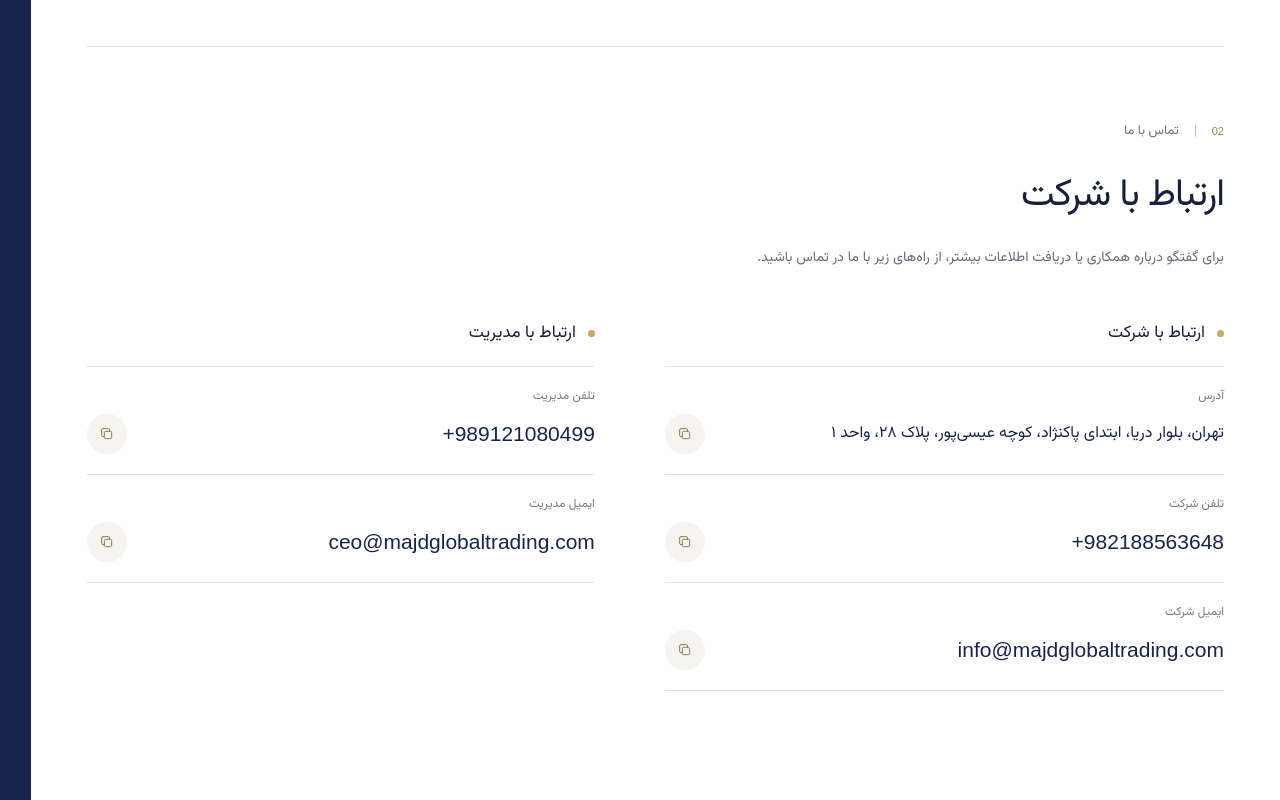
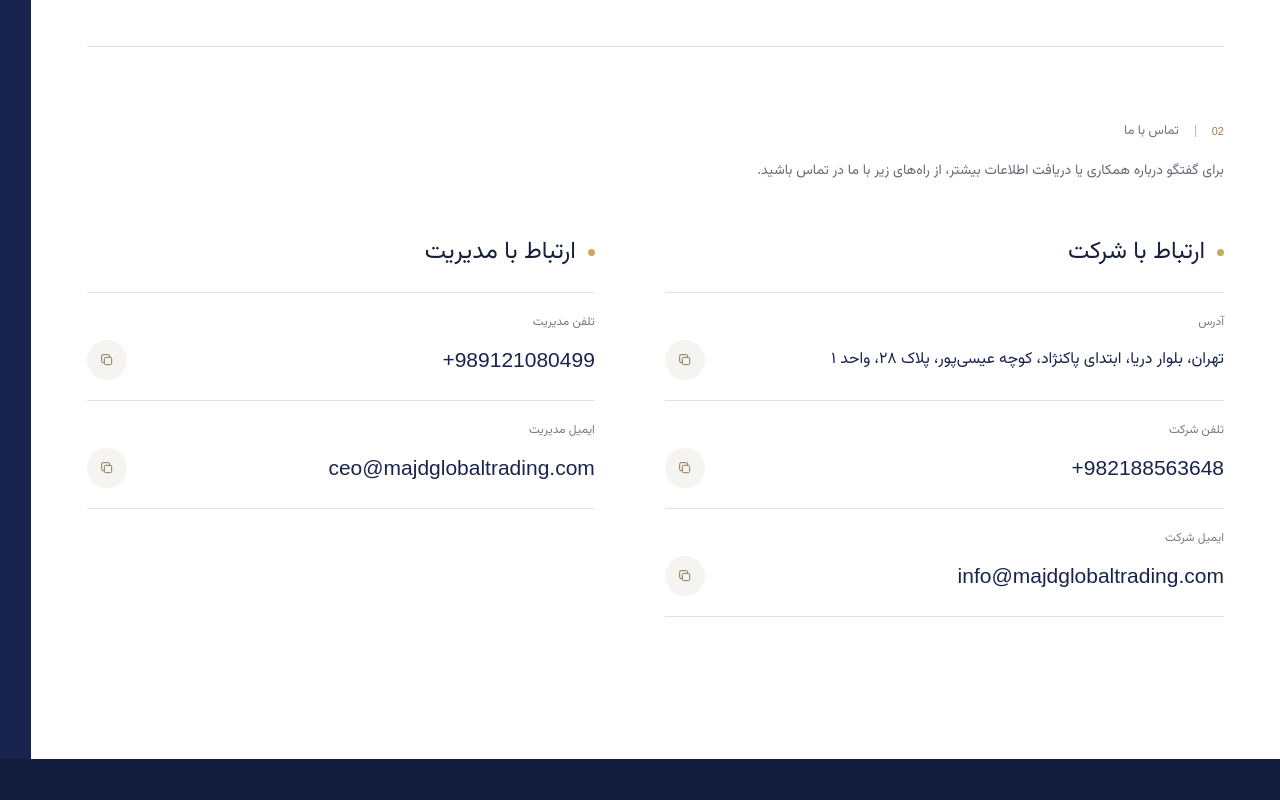
Before and after one commit to AIDGH/MGT, a Next.js app: page / in a window 1280 px wide. Shown: the part 1240-2040 px from the top of the page. Built offline with nearby package versions, Linux system fonts and the light colour scheme; no server answers.

Commit message:
Simplify contact heading and emphasize enquiry groups

```diff
--- a/app/globals.css
+++ b/app/globals.css
@@ -55,8 +55,8 @@
 .director-message{position:relative;border-inline-start:2px solid var(--gold);padding:3px 26px;max-width:720px}.director-label{display:block;color:#8c7446;font-size:12px;margin-bottom:15px}
 .director-message blockquote{font-size:17px;line-height:2.2;color:#363d4e;margin:0}
 .contact{padding-top:0}.contact>.shell{border-top:1px solid var(--line);padding-top:74px}
-.contact-heading p{color:var(--muted);line-height:2;font-size:14px;max-width:640px;margin:16px 0 0}.contact-heading h2{font-size:38px}
-.contact-groups{display:grid;grid-template-columns:1.1fr 1fr;gap:70px;margin-top:48px}.contact-group h3{display:flex;align-items:center;gap:12px;font-size:17px;font-weight:400;padding-bottom:20px;margin:0;border-bottom:1px solid var(--line)}.contact-dot{width:7px;height:7px;border-radius:50%;background:var(--gold)}
+.contact-heading p{color:var(--muted);line-height:2;font-size:14px;max-width:640px;margin:16px 0 0}
+.contact-groups{display:grid;grid-template-columns:1.1fr 1fr;gap:70px;margin-top:48px}.contact-group h2{display:flex;align-items:center;gap:12px;font-size:24px;font-weight:400;letter-spacing:0;line-height:1.6;padding-bottom:20px;margin:0;border-bottom:1px solid var(--line)}.contact-dot{width:7px;height:7px;border-radius:50%;background:var(--gold)}
 .contact-row{padding:20px 0;border-bottom:1px solid var(--line)}.contact-card-label{display:block;font-size:12px;color:#767b86;margin-bottom:9px}.contact-details{display:flex;align-items:center;gap:12px;justify-content:space-between}.contact-value{display:block;font-size:21px;line-height:1.7;margin:0;color:var(--navy);overflow-wrap:anywhere;min-width:0}.contact-value[dir=ltr]{font-family:Arial,Helvetica,sans-serif}.address-row .contact-value{font-size:16px;max-width:440px;line-height:2}.contact-value:hover{color:#8d713a}
 .copy-button{border:0;border-radius:50%;background:#f5f4f0;display:grid;place-items:center;width:40px;height:40px;flex-shrink:0;color:#8d7955;transition:background .2s}.copy-button:hover{background:#ebe5d8}.copy-button svg{width:16px;height:16px;fill:none;stroke:currentColor;stroke-width:1.5}.copy-notice{display:block;min-height:22px;margin-top:12px;font-size:12px;color:#8d713a}
 .footer{background:var(--deep);color:#fff;padding-top:42px}.footer-main{display:flex;align-items:center;justify-content:space-between;gap:32px;padding-bottom:35px}.footer-main>a>img{width:125px;height:90px;object-fit:contain}.footer-main nav{display:flex;gap:28px;font-size:13px;color:#d9dce5}.footer-main nav a:hover{color:var(--gold)}
@@ -74,7 +74,7 @@
   .slide-shade{background:linear-gradient(0deg,#080f25 0%,#080f25b5 25%,#080f250a 80%)}.slider-arrow{width:36px;height:36px;top:36%}.slider-prev{left:12px}.slider-next{right:12px}.slider-arrow:before{content:"";position:absolute;inset:-5px}.slide-counter{right:26px;bottom:26px}html[lang=en] .slide-counter{left:26px;right:auto}.slider-pause{inset-inline-end:20px;bottom:18px}
   .category-strip{grid-template-columns:repeat(2,1fr)}.category-strip button{min-height:58px;font-size:12px;padding:14px 18px;border-bottom:1px solid var(--line);gap:10px}.category-strip button>span:first-child{font-size:9px}
   .section-pad{padding-block:62px}.about-grid{grid-template-columns:1fr;gap:30px}.section-kicker{font-size:12px}h2{font-size:32px;margin-top:18px;letter-spacing:-.6px}.section-title h2 br{display:none}.about-copy .lead{font-size:23px;line-height:1.95;margin-bottom:30px}.director-message{padding-inline:18px}.director-message blockquote{font-size:15px;line-height:2.15}
-  .contact{padding-top:0;padding-bottom:42px}.contact>.shell{padding-top:42px}.contact-heading{display:block}.contact-heading h2{font-size:31px}.contact-heading p{max-width:100%}.contact-groups{grid-template-columns:1fr;gap:38px;margin-top:30px}.contact-group h3{font-size:16px;padding-bottom:16px}.contact-row{padding:17px 0}.contact-value{font-size:18px}.address-row .contact-value{font-size:15px}.copy-button{width:42px;height:42px}
+  .contact{padding-top:0;padding-bottom:42px}.contact>.shell{padding-top:42px}.contact-heading{display:block}.contact-heading p{max-width:100%}.contact-groups{grid-template-columns:1fr;gap:38px;margin-top:30px}.contact-group h2{font-size:21px;padding-bottom:16px}.contact-row{padding:17px 0}.contact-value{font-size:18px}.address-row .contact-value{font-size:15px}.copy-button{width:42px;height:42px}
   .footer{padding-top:30px}.footer-main{flex-direction:column;gap:18px;padding-bottom:25px}.footer-main>a>img{width:100px;height:74px}.footer-main nav{justify-content:center;flex-wrap:wrap;gap:12px 28px;padding-top:4px}.footer-main nav a{padding-block:8px}.footer-bottom{padding-block:16px;gap:12px;font-size:11px}.footer-email{font-size:11px}.footer-bottom a{gap:8px}.footer-main>a>img.english-logo{width:125px;height:74px}
 }
 @media(max-width:360px){.shell{width:calc(100% - 32px)}.main-nav a{font-size:11px}.slide h2{font-size:31px}.category-strip button{padding-inline:12px;font-size:11px}.contact-value{font-size:16px}}
--- a/app/page.js
+++ b/app/page.js
@@ -60,9 +60,9 @@
       <section id="about" className="about section-pad"><div className="shell about-grid"><div className="section-title"><span className="section-kicker"><span>01</span> {t.aboutLabel}</span><h2 className="multiline">{t.aboutTitle}</h2></div><div className="about-copy"><p className="lead">{t.belief}</p><div className="director-message"><span className="director-label">{t.directorLabel}</span><blockquote>{t.directorMessage}</blockquote></div></div></div></section>
       <section id="contact" className="contact section-pad">
         <div className="shell">
-          <div className="contact-heading"><div><span className="section-kicker"><span>02</span> {t.contactLabel}</span><h2>{t.contactTitle}</h2><p>{t.contactText}</p></div></div>
+          <div className="contact-heading"><div><span className="section-kicker"><span>02</span> {t.contactLabel}</span><p>{t.contactText}</p></div></div>
           <div className="contact-groups">{[[contacts[0], contacts[1], contacts[3]], [contacts[2], contacts[4]]].map((group, index) => <div className="contact-group" key={index}>
-            <h3><span className="contact-dot"/>{index === 0 ? t.companyGroup : t.managementGroup}</h3>
+            <h2><span className="contact-dot"/>{index === 0 ? t.companyGroup : t.managementGroup}</h2>
             {group.map((item) => <div className={`contact-row${item.wide ? ' address-row' : ''}`} key={item.label}>
               <span className="contact-card-label">{item.label}</span>
               <div className="contact-details">{item.href ? <a className="contact-value" href={item.href} dir="ltr">{item.value}</a> : <p className="contact-value">{item.value}</p>}
```
